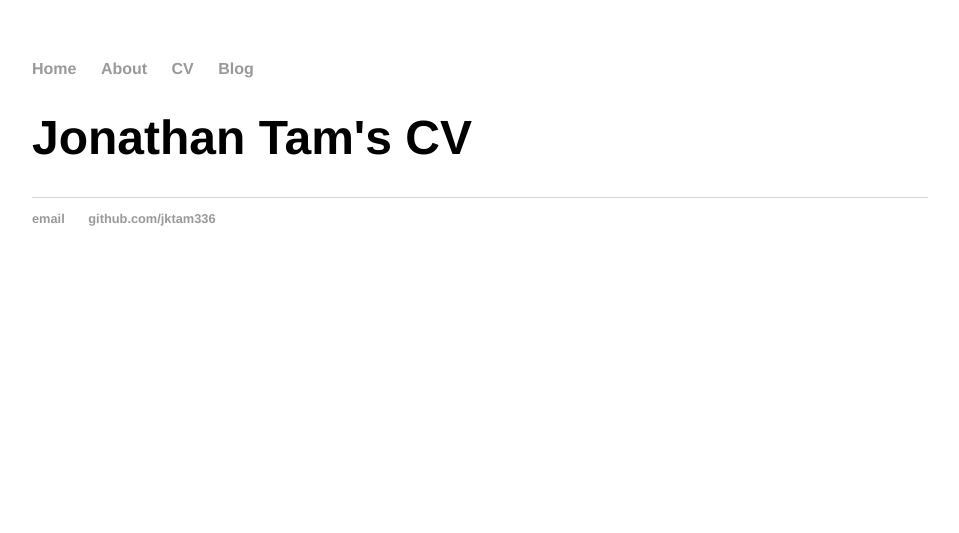
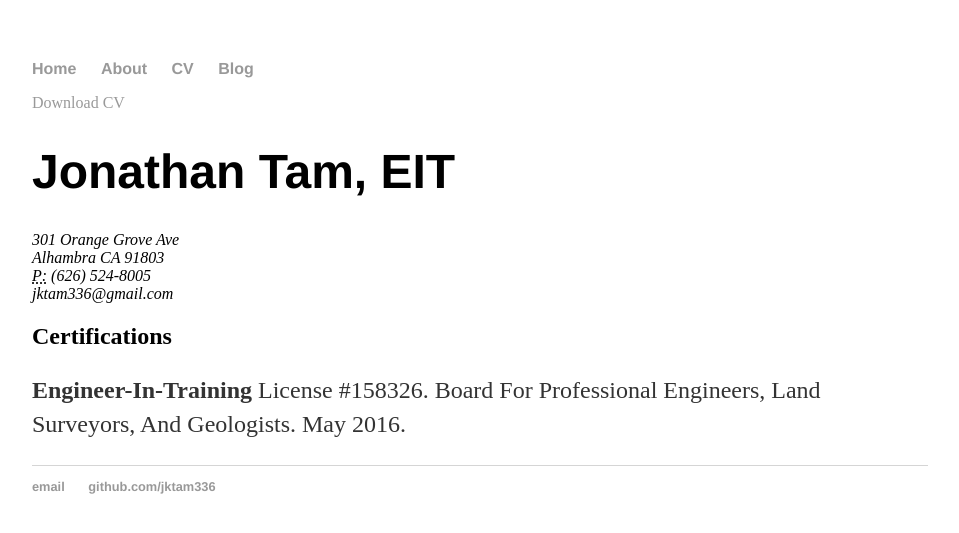
Before and after one commit to jktam336/jktam336.github.io, a Jekyll site: the page built from cv/index.html, in a window 1280 px wide. Shown: the top 533 px of the page, without its empty margins (160-1119 px from the left). Built offline with Jekyll 4.4.1, drawn with Linux system fonts in a browser that asks for light colours.

Commit message:
Adding Download Link, Contact Info, & Certification

```diff
--- a/cv/index.html
+++ b/cv/index.html
@@ -1,5 +1,14 @@
 ---
 layout: default
-title: Jonathan Tam's CV
+title: CV of Jonathan Tam
 ---
-<h1>{{ page.title }}</h1>
+<a href="#" class="download" title="Download CV as PDF">Download CV</a>
+<h1>Jonathan Tam, EIT</h1>
+<address>
+	301 Orange Grove Ave<br>
+	Alhambra CA 91803<br>
+	<abbr title="phone">P:</abbr> (626) 524-8005<br>
+	<span class="obfuscate">jktam336@gmail.com</span>
+</address>
+<h2>Certifications</h2>
+<p><strong>Engineer-In-Training</strong> License #158326. Board For Professional Engineers, Land Surveyors, And Geologists. May 2016. </p>
```
